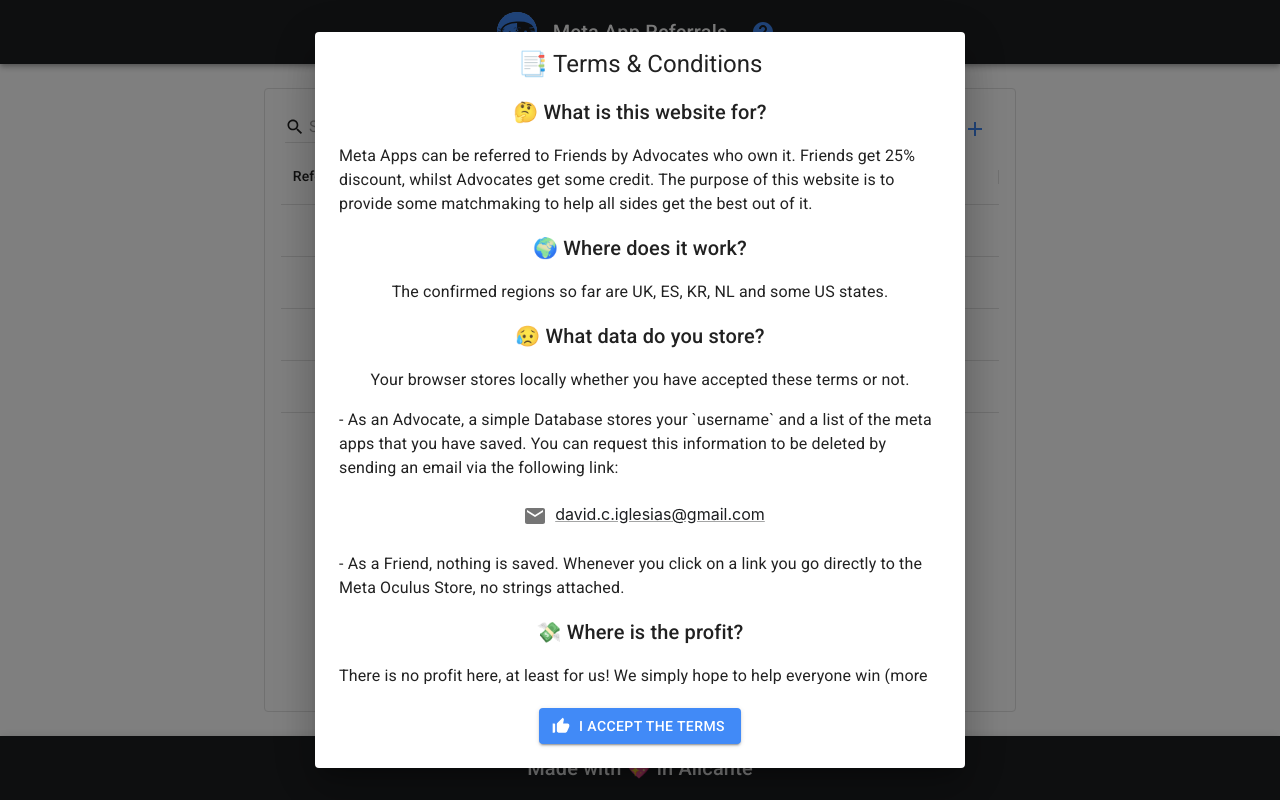
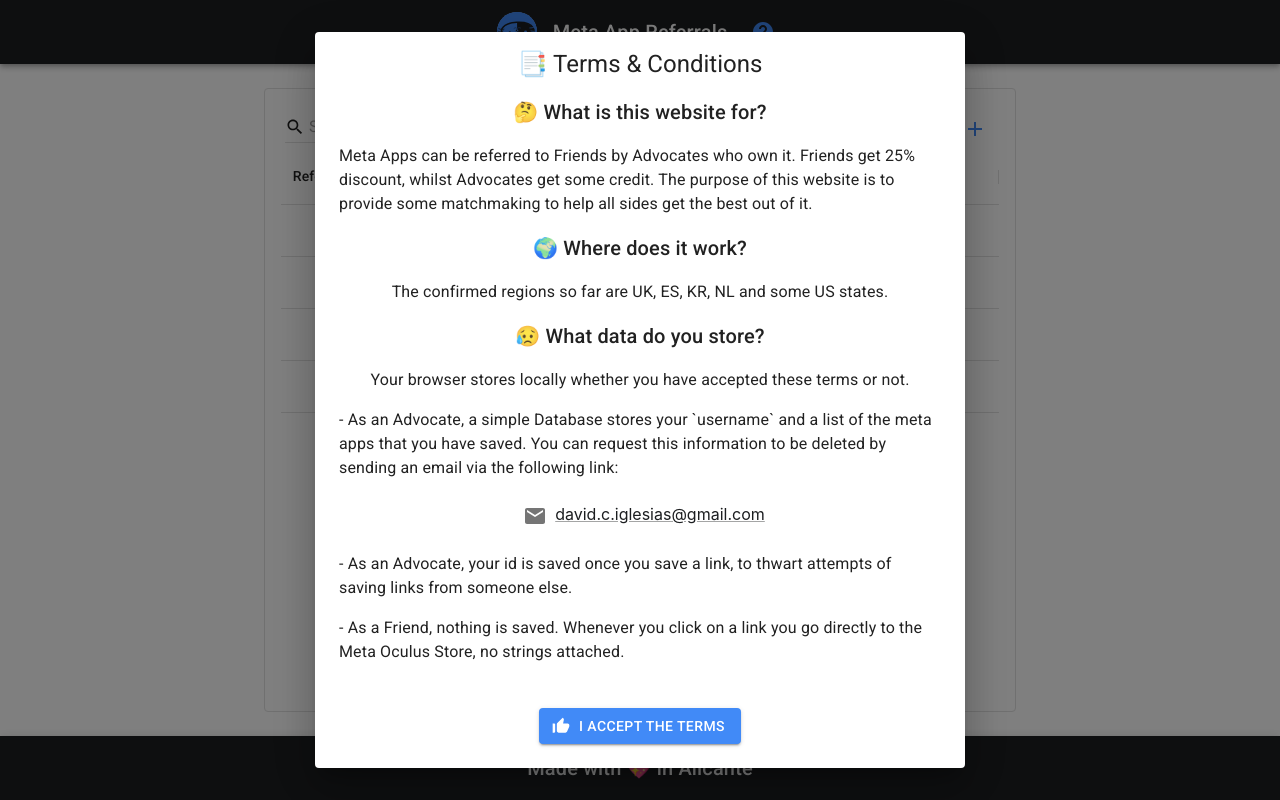
Before and after one commit to meta-dog/meta-dog, a React (Create React App) app in the folder meta-skin/: page / in a window 1280 px wide. Built offline with nearby package versions, Linux system fonts and the light colour scheme.

Commit message:
📝 frontend: Add extra saved info to HelpModal

```diff
--- a/meta-skin/src/components/HelpModal.tsx
+++ b/meta-skin/src/components/HelpModal.tsx
@@ -90,6 +90,10 @@ export default function HelpModal() {
             david.c.iglesias@gmail.com
           </Link>
           <Typography>
+            - As an Advocate, your id is saved once you save a link, to thwart
+            attempts of saving links from someone else.
+          </Typography>
+          <Typography>
             - As a Friend, nothing is saved. Whenever you click on a link you go
             directly to the Meta Oculus Store, no strings attached.
           </Typography>
```
